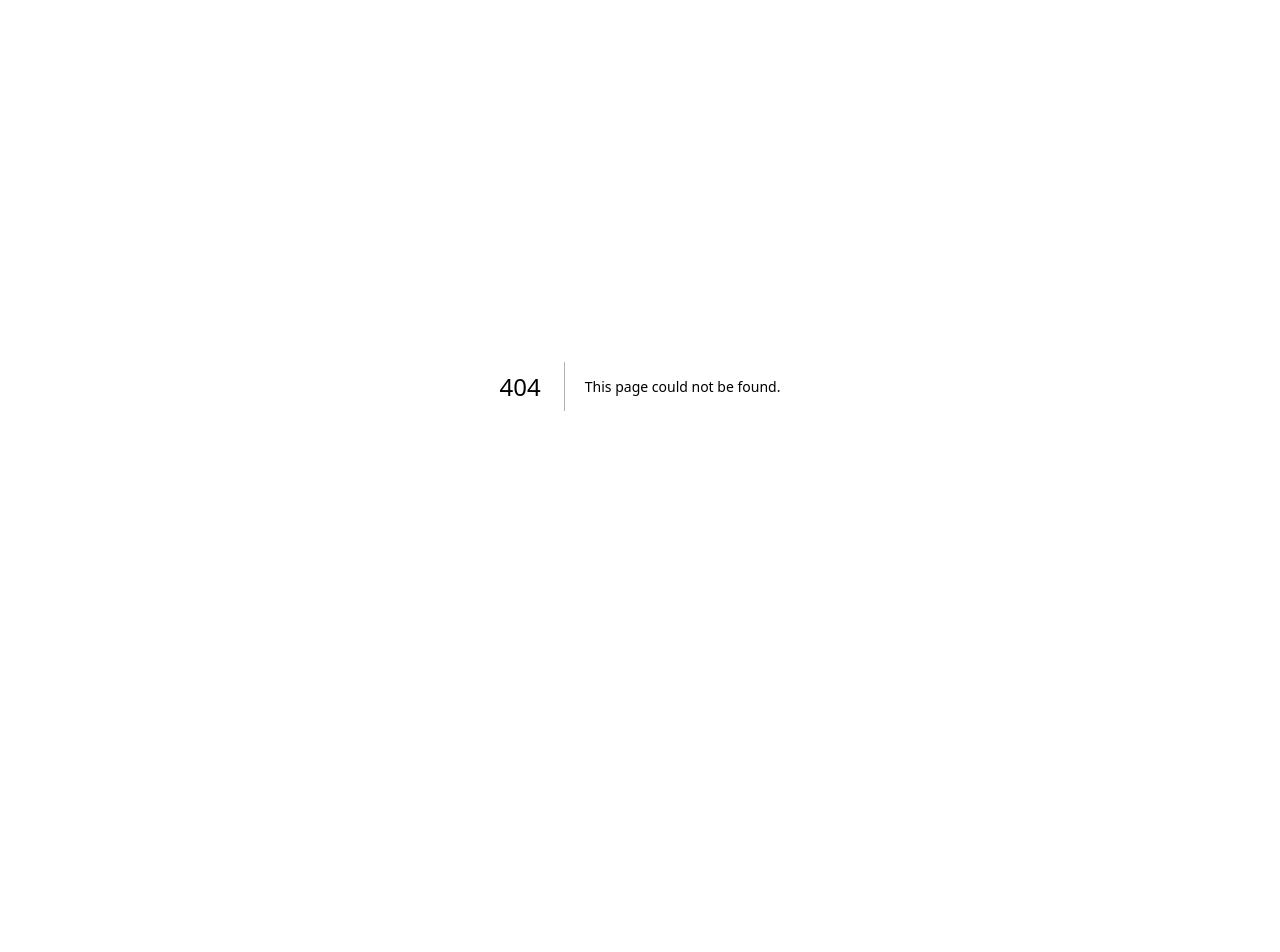
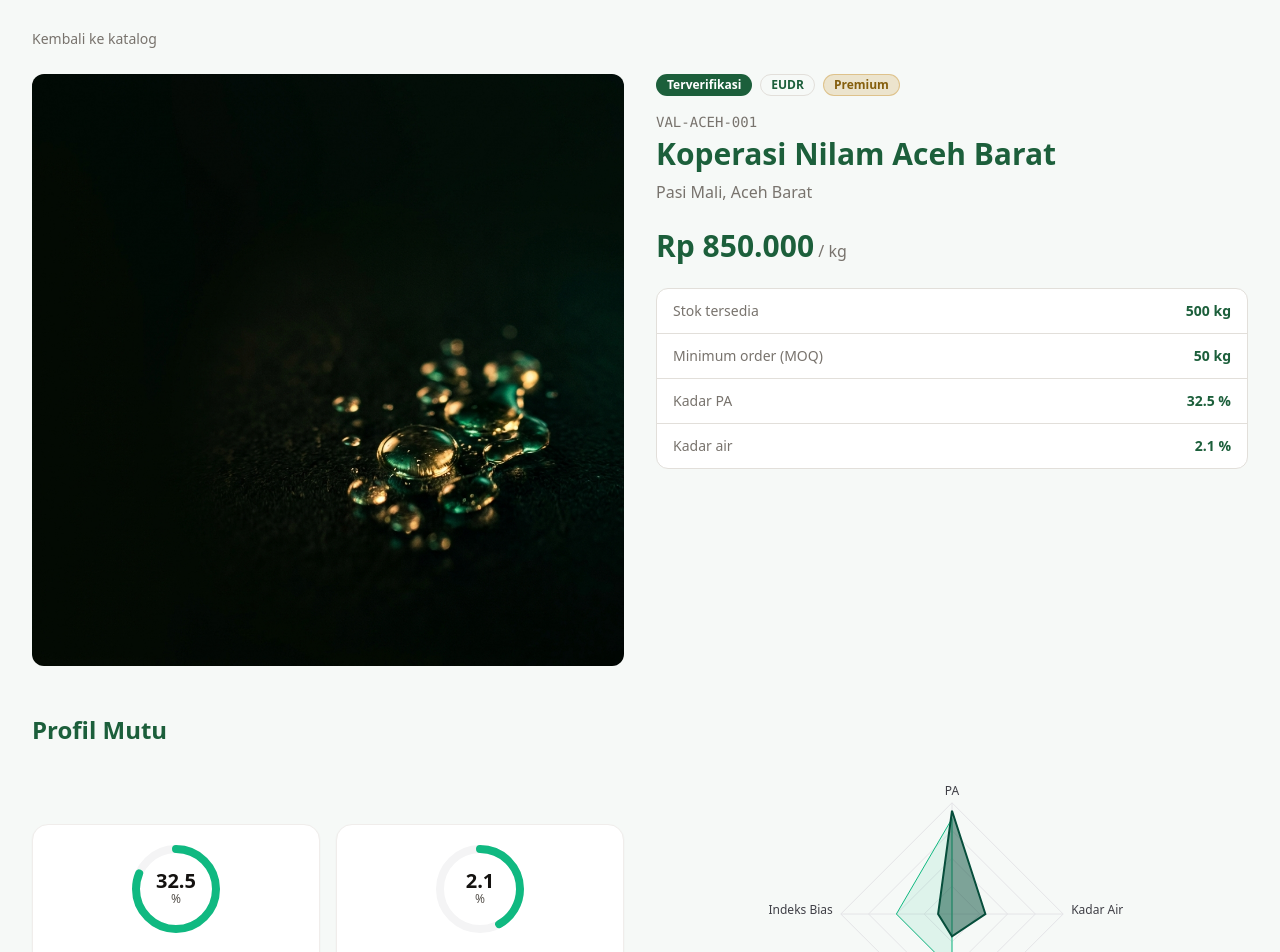
Before and after one commit to C4R4MeL/Valam.Lte, a Next.js app: page /katalog/1 in a window 1280 px wide. Before the commit this address had no page. Shown: the part 80-1032 px from the top of the page. Before the commit the page ends 866 px from the top, so only its background shows below. Built offline with nearby package versions, Linux system fonts and the light colour scheme.

Commit message:
feat: tambah halaman detail produk VAL-6

```diff
--- /dev/null
+++ b/src/app/katalog/[id]/page.tsx
@@ -0,0 +1,97 @@
+import Link from "next/link";
+import Image from "next/image";
+import { notFound } from "next/navigation";
+import { Badge } from "@/components/ui/badge";
+import { ParameterGauge } from "@/components/marketplace/ParameterGauge";
+import { RadarChart } from "@/components/marketplace/RadarChart";
+import { CoAViewer } from "@/components/qc/CoAViewer";
+import { getProductById, products } from "@/lib/mock-data";
+import { formatRupiah, getPatchouliTier, getTierColorClass, isVerified, cn } from "@/lib/utils";
+
+export function generateStaticParams() {
+  return products.map((p) => ({ id: p.id }));
+}
+
+export default function ProductDetailPage({ params }: { params: { id: string } }) {
+  const product = getProductById(params.id);
+  if (!product) notFound();
+
+  const verified = isVerified(product.status);
+  const tier = getPatchouliTier(product.pa_percentage);
+
+  // Normalisasi 0–100 untuk radar: A = hasil lab, B = batas standar.
+  const radarData = [
+    { subject: "PA", A: Math.min((product.pa_percentage / 35) * 100, 100), B: (30 / 35) * 100, fullMark: 100 },
+    { subject: "Kadar Air", A: Math.max(100 - (product.moisture / 3) * 100, 0), B: 0, fullMark: 100 },
+    { subject: "Berat Jenis", A: ((product.specific_gravity - 0.95) / 0.025) * 100, B: 50, fullMark: 100 },
+    { subject: "Indeks Bias", A: ((product.refractive_index - 1.507) / 0.008) * 100, B: 50, fullMark: 100 },
+  ];
+
+  return (
+    <div className="container py-10">
+      <Link href="/katalog" className="inline-flex items-center gap-1 text-sm text-muted-foreground hover:text-primary">
+        Kembali ke katalog
+      </Link>
+
+      <div className="mt-6 grid gap-8 lg:grid-cols-2">
+        <div className="relative aspect-square overflow-hidden rounded-xl bg-zinc-100">
+          <Image src={product.image} alt={`Minyak nilam ${product.batch_code}`} fill priority sizes="(max-width: 1024px) 100vw, 50vw" className="object-cover" />
+        </div>
+
+        <div>
+          <div className="flex flex-wrap gap-2">
+            {verified ? (
+              <Badge className="gap-1">Terverifikasi</Badge>
+            ) : (
+              <Badge variant="secondary" className="gap-1">Dalam Uji Lab</Badge>
+            )}
+            {product.is_eudr && <Badge variant="outline" className="gap-1">EUDR</Badge>}
+            {verified && (
+              <span className={cn("rounded-full border px-2.5 py-0.5 text-xs font-semibold", getTierColorClass(tier))}>{tier}</span>
+            )}
+          </div>
+
+          <p className="mt-4 font-mono text-sm text-muted-foreground">{product.batch_code}</p>
+          <h1 className="mt-1 text-3xl font-bold text-primary">{product.supplier_name}</h1>
+          <p className="mt-2 flex items-center gap-1 text-muted-foreground">
+                        {product.origin_village}, {product.origin_district}
+          </p>
+
+          <p className="mt-6 text-3xl font-bold text-primary">{formatRupiah(product.price_per_kg)}<span className="text-base font-normal text-muted-foreground"> / kg</span></p>
+
+          <dl className="mt-6 divide-y divide-border rounded-xl border border-border bg-white text-sm">
+            {[
+              ["Stok tersedia", `${product.available_volume_kg} kg`],
+              ["Minimum order (MOQ)", `${product.moq_kg} kg`],
+              ["Kadar PA", verified ? `${product.pa_percentage} %` : "Menunggu hasil uji"],
+              ["Kadar air", verified ? `${product.moisture} %` : "Menunggu hasil uji"],
+            ].map(([k, v]) => (
+              <div key={k} className="flex justify-between px-4 py-3">
+                <dt className="text-muted-foreground">{k}</dt>
+                <dd className="font-semibold">{v}</dd>
+              </div>
+            ))}
+          </dl>
+        </div>
+      </div>
+
+      {verified && (
+        <section className="mt-12">
+          <h2 className="text-2xl font-bold text-primary">Profil Mutu</h2>
+          <div className="mt-6 grid items-center gap-8 lg:grid-cols-2">
+            <div className="grid grid-cols-2 gap-4">
+              <ParameterGauge label="Kadar PA" value={product.pa_percentage} max={40} minStandard={30} unit="%" />
+              <ParameterGauge label="Kadar Air" value={product.moisture} max={5} minStandard={3} unit="%" isReversed />
+            </div>
+            <RadarChart data={radarData} />
+          </div>
+        </section>
+      )}
+
+      <section className="mt-12">
+        <h2 className="mb-6 text-2xl font-bold text-primary">Certificate of Analysis</h2>
+        <CoAViewer product={product} />
+      </section>
+    </div>
+  );
+}
```
